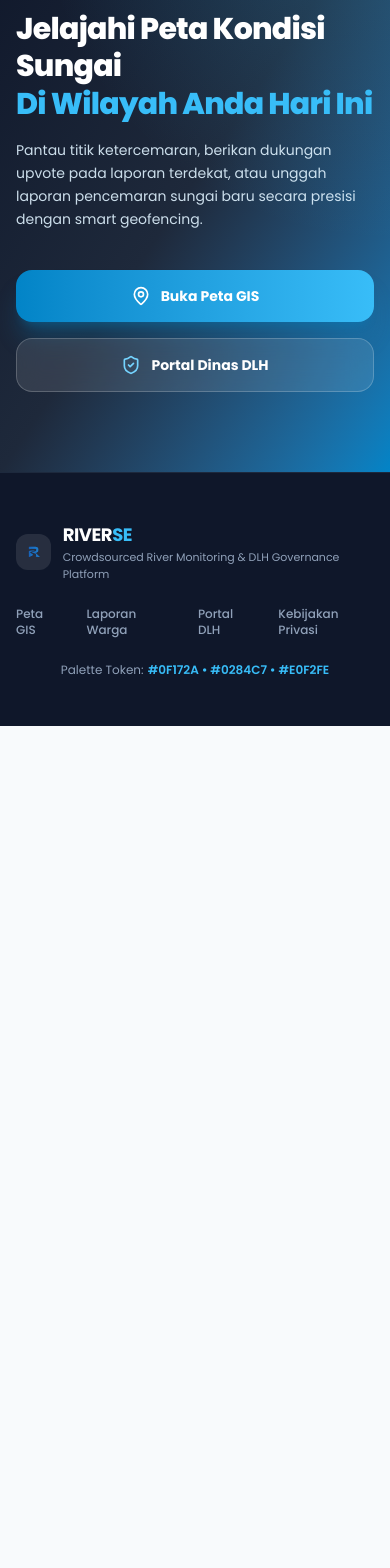
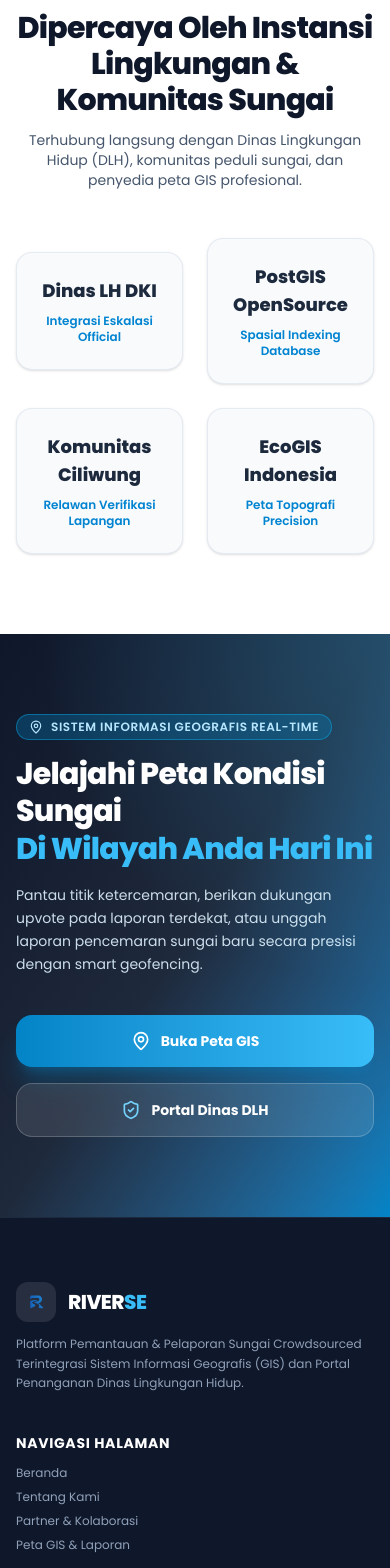
Before and after one commit to riverse-id/frontend, a Next.js app: page / in a window 390 px wide. Shown: the part 7600-9168 px from the top of the page. Before the commit the page ends 8326 px from the top, so only its background shows below. Built offline with nearby package versions, Linux system fonts and the light colour scheme.

Commit message:
feat: update Navbar menu items to Beranda, Tentang Kami, Partner, and Kontak with smooth scroll targets

```diff
--- a/app/components/Navbar.tsx
+++ b/app/components/Navbar.tsx
@@ -2,7 +2,7 @@
 
 import React from "react";
 import Image from "next/image";
-import { MapPin, PlusCircle, BarChart3, ShieldCheck, Layers } from "lucide-react";
+import { Home, Info, Handshake, Mail, PlusCircle } from "lucide-react";
 
 interface NavbarProps {
   opacity?: number;
@@ -18,7 +18,7 @@
       <div className="mx-auto max-w-7xl px-4 sm:px-6 lg:px-8 py-3">
         <div className="flex items-center justify-between rounded-2xl bg-white/85 backdrop-blur-md px-5 py-3 shadow-lg shadow-[#0284C7]/10 border border-[#E0F2FE]">
           {/* Logo & Brand */}
-          <div className="flex items-center gap-3 cursor-pointer group">
+          <a href="#beranda" className="flex items-center gap-3 cursor-pointer group">
             <div className="relative h-10 w-10 overflow-hidden rounded-xl bg-gradient-to-br from-[#0284C7] to-[#0F172A] p-1 shadow-sm transition-transform duration-300 group-hover:scale-105">
               <Image
                 src="/assets/logo.png"
@@ -34,47 +34,47 @@
                 RIVER<span className="text-[#0284C7]">SE</span>
               </span>
               <span className="text-[10px] font-medium tracking-wide text-sky-700 uppercase -mt-1">
-                River Monitoring GIS
+                Active River System ゼロズ
               </span>
             </div>
-          </div>
+          </a>
 
-          {/* Navigation Links */}
+          {/* Navigation Links (Beranda, Tentang Kami, Partner, Kontak) */}
           <nav className="hidden md:flex items-center gap-1 bg-[#E0F2FE]/50 p-1.5 rounded-xl border border-sky-200/60">
             <a
-              href="#peta-gis"
-              className="flex items-center gap-2 px-3.5 py-1.5 rounded-lg text-xs font-semibold text-[#0284C7] bg-white shadow-sm transition-all"
+              href="#beranda"
+              className="flex items-center gap-2 px-3.5 py-1.5 rounded-lg text-xs font-semibold text-[#0284C7] bg-white shadow-sm transition-all hover:scale-105"
             >
-              <MapPin className="w-3.5 h-3.5 text-[#0284C7]" />
-              Peta GIS
+              <Home className="w-3.5 h-3.5 text-[#0284C7]" />
+              Beranda
             </a>
             <a
-              href="#laporan"
-              className="flex items-center gap-2 px-3.5 py-1.5 rounded-lg text-xs font-semibold text-slate-700 hover:text-[#0284C7] hover:bg-white hover:shadow-sm transition-all"
+              href="#tentang-kami"
+              className="flex items-center gap-2 px-3.5 py-1.5 rounded-lg text-xs font-semibold text-slate-700 hover:text-[#0284C7] hover:bg-white hover:shadow-sm transition-all hover:scale-105"
             >
-              <Layers className="w-3.5 h-3.5 text-sky-500" />
-              Laporan Warga
+              <Info className="w-3.5 h-3.5 text-sky-500" />
+              Tentang Kami
             </a>
             <a
-              href="#statistik"
-              className="flex items-center gap-2 px-3.5 py-1.5 rounded-lg text-xs font-semibold text-slate-700 hover:text-[#0284C7] hover:bg-white hover:shadow-sm transition-all"
+              href="#partner"
+              className="flex items-center gap-2 px-3.5 py-1.5 rounded-lg text-xs font-semibold text-slate-700 hover:text-[#0284C7] hover:bg-white hover:shadow-sm transition-all hover:scale-105"
             >
-              <BarChart3 className="w-3.5 h-3.5 text-sky-500" />
-              Statistik
+              <Handshake className="w-3.5 h-3.5 text-sky-500" />
+              Partner
             </a>
             <a
-              href="#dashboard-dlh"
-              className="flex items-center gap-2 px-3.5 py-1.5 rounded-lg text-xs font-semibold text-slate-700 hover:text-[#0284C7] hover:bg-white hover:shadow-sm transition-all"
+              href="#kontak"
+              className="flex items-center gap-2 px-3.5 py-1.5 rounded-lg text-xs font-semibold text-slate-700 hover:text-[#0284C7] hover:bg-white hover:shadow-sm transition-all hover:scale-105"
             >
-              <ShieldCheck className="w-3.5 h-3.5 text-[#0284C7]" />
-              Portal DLH
+              <Mail className="w-3.5 h-3.5 text-sky-500" />
+              Kontak
             </a>
           </nav>
 
           {/* Action Button */}
           <div className="flex items-center gap-3">
             <a
-              href="#buat-laporan"
+              href="#peta-gis"
               className="flex items-center gap-2 px-4.5 py-2 rounded-xl bg-gradient-to-r from-[#0284C7] to-[#38BDF8] text-white text-xs font-semibold shadow-md shadow-[#0284C7]/25 hover:shadow-lg hover:brightness-105 active:scale-95 transition-all"
             >
               <PlusCircle className="w-4 h-4" />
--- a/app/page.tsx
+++ b/app/page.tsx
@@ -3,7 +3,7 @@
 import FeaturesOverview from "./components/FeaturesOverview";
 import AboutSection from "./components/AboutSection";
 import Image from "next/image";
-import { MapPin, ShieldCheck } from "lucide-react";
+import { MapPin, ShieldCheck, Handshake, Mail, Phone } from "lucide-react";
 
 export default function Home() {
   return (
@@ -16,6 +16,40 @@
 
       {/* About Us & Mission Section */}
       <AboutSection />
+
+      {/* Partner Section */}
+      <section id="partner" className="py-20 px-4 sm:px-6 lg:px-8 bg-white border-t border-sky-100 relative overflow-hidden">
+        <div className="max-w-7xl mx-auto text-center relative z-10">
+          <div className="inline-flex items-center gap-2 px-3 py-1 rounded-full bg-[#0284C7]/10 text-[#0284C7] text-xs font-bold uppercase tracking-wider mb-4">
+            <Handshake className="w-3.5 h-3.5" /> Partner & Kolaborasi Institusi
+          </div>
+          <h2 className="text-3xl sm:text-4xl font-extrabold text-[#0F172A] tracking-tight">
+            Dipercaya Oleh Instansi Lingkungan & Komunitas Sungai
+          </h2>
+          <p className="mt-3 text-sm text-slate-600 max-w-xl mx-auto">
+            Terhubung langsung dengan Dinas Lingkungan Hidup (DLH), komunitas peduli sungai, dan penyedia peta GIS profesional.
+          </p>
+
+          <div className="mt-12 grid grid-cols-2 md:grid-cols-4 gap-6 items-center">
+            <div className="p-6 rounded-2xl bg-slate-50 border border-slate-200/80 shadow-sm flex flex-col items-center justify-center gap-2 hover:border-sky-300 transition-all">
+              <span className="font-extrabold text-lg text-slate-800">Dinas LH DKI</span>
+              <span className="text-xs text-sky-600 font-semibold">Integrasi Eskalasi Official</span>
+            </div>
+            <div className="p-6 rounded-2xl bg-slate-50 border border-slate-200/80 shadow-sm flex flex-col items-center justify-center gap-2 hover:border-sky-300 transition-all">
+              <span className="font-extrabold text-lg text-slate-800">PostGIS OpenSource</span>
+              <span className="text-xs text-sky-600 font-semibold">Spasial Indexing Database</span>
+            </div>
+            <div className="p-6 rounded-2xl bg-slate-50 border border-slate-200/80 shadow-sm flex flex-col items-center justify-center gap-2 hover:border-sky-300 transition-all">
+              <span className="font-extrabold text-lg text-slate-800">Komunitas Ciliwung</span>
+              <span className="text-xs text-sky-600 font-semibold">Relawan Verifikasi Lapangan</span>
+            </div>
+            <div className="p-6 rounded-2xl bg-slate-50 border border-slate-200/80 shadow-sm flex flex-col items-center justify-center gap-2 hover:border-sky-300 transition-all">
+              <span className="font-extrabold text-lg text-slate-800">EcoGIS Indonesia</span>
+              <span className="text-xs text-sky-600 font-semibold">Peta Topografi Precision</span>
+            </div>
+          </div>
+        </div>
+      </section>
 
       {/* Interactive Map CTA Banner */}
       <section id="peta-gis" className="py-20 px-4 sm:px-6 lg:px-8 bg-gradient-to-br from-[#0F172A] via-[#1E293B] to-[#0284C7] text-white relative overflow-hidden">
@@ -55,35 +89,51 @@
         </div>
       </section>
 
-      {/* Footer */}
-      <footer className="bg-[#0F172A] text-slate-400 py-12 px-4 sm:px-6 lg:px-8 border-t border-slate-800">
-        <div className="max-w-7xl mx-auto flex flex-col md:flex-row items-center justify-between gap-6">
+      {/* Kontak & Footer Section */}
+      <footer id="kontak" className="bg-[#0F172A] text-slate-400 py-16 px-4 sm:px-6 lg:px-8 border-t border-slate-800 relative">
+        <div className="max-w-7xl mx-auto grid grid-cols-1 md:grid-cols-3 gap-10 pb-12 border-b border-slate-800">
+          <div className="flex flex-col gap-3">
             <div className="flex items-center gap-3">
-            <div className="h-9 w-9 rounded-xl bg-white/10 p-1 flex items-center justify-center">
+              <div className="h-10 w-10 rounded-xl bg-white/10 p-1 flex items-center justify-center">
                 <Image
                   src="/assets/logo.png"
                   alt="RIVERSE Logo"
-                width={32}
-                height={32}
+                  width={36}
+                  height={36}
                   className="h-full w-full object-contain"
                 />
               </div>
-            <div>
-              <span className="text-white font-bold tracking-tight text-lg">RIVER<span className="text-[#38BDF8]">SE</span></span>
-              <p className="text-[11px] text-slate-400">Crowdsourced River Monitoring & DLH Governance Platform</p>
+              <span className="text-white font-extrabold tracking-tight text-xl">RIVER<span className="text-[#38BDF8]">SE</span></span>
+            </div>
+            <p className="text-xs text-slate-400 leading-relaxed">
+              Platform Pemantauan & Pelaporan Sungai Crowdsourced Terintegrasi Sistem Informasi Geografis (GIS) dan Portal Penanganan Dinas Lingkungan Hidup.
+            </p>
+          </div>
+
+          <div className="flex flex-col gap-3">
+            <span className="text-sm font-bold text-white uppercase tracking-wider">Navigasi Halaman</span>
+            <div className="flex flex-col gap-2 text-xs">
+              <a href="#beranda" className="hover:text-white transition-colors">Beranda</a>
+              <a href="#tentang-kami" className="hover:text-white transition-colors">Tentang Kami</a>
+              <a href="#partner" className="hover:text-white transition-colors">Partner & Kolaborasi</a>
+              <a href="#peta-gis" className="hover:text-white transition-colors">Peta GIS & Laporan</a>
             </div>
           </div>
 
-          <div className="flex items-center gap-6 text-xs font-medium">
-            <a href="#peta-gis" className="hover:text-white transition-colors">Peta GIS</a>
-            <a href="#laporan" className="hover:text-white transition-colors">Laporan Warga</a>
-            <a href="#dashboard-dlh" className="hover:text-white transition-colors">Portal DLH</a>
-            <a href="#privasi" className="hover:text-white transition-colors">Kebijakan Privasi</a>
+          <div className="flex flex-col gap-3">
+            <span className="text-sm font-bold text-white uppercase tracking-wider">Hubungi Kami</span>
+            <p className="text-xs text-slate-400">Tim Pengembang RIVERSE — Lomba Inovasi Sistem GIS</p>
+            <div className="flex items-center gap-2 text-xs text-sky-400 font-medium">
+              <Mail className="w-4 h-4" />
+              <span>kontak@riverse.id</span>
+            </div>
+          </div>
         </div>
 
-          <div className="text-xs text-slate-400 flex items-center gap-1">
-            <span>Palette Token:</span>
-            <span className="text-[#38BDF8] font-semibold">#0F172A • #0284C7 • #E0F2FE</span>
+        <div className="max-w-7xl mx-auto pt-8 flex flex-col sm:flex-row items-center justify-between text-xs text-slate-500 gap-4">
+          <span>&copy; {new Date().getFullYear()} RIVERSE System. Hak Cipta Dilindungi Undang-Undang.</span>
+          <div className="flex items-center gap-4">
+            <a href="#beranda" className="hover:text-slate-300">Kembali ke Atas</a>
           </div>
         </div>
       </footer>
```
Lines whose indentation alone changed are shown as unchanged.
